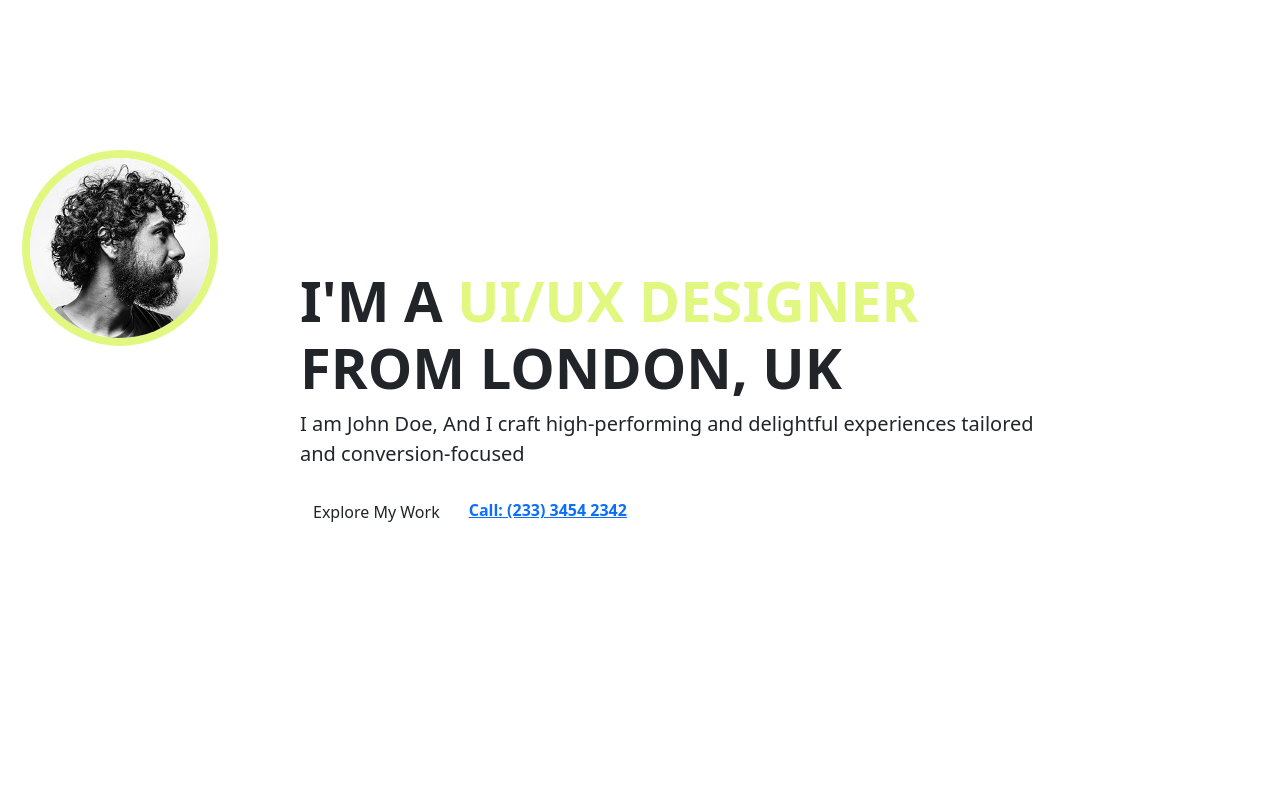
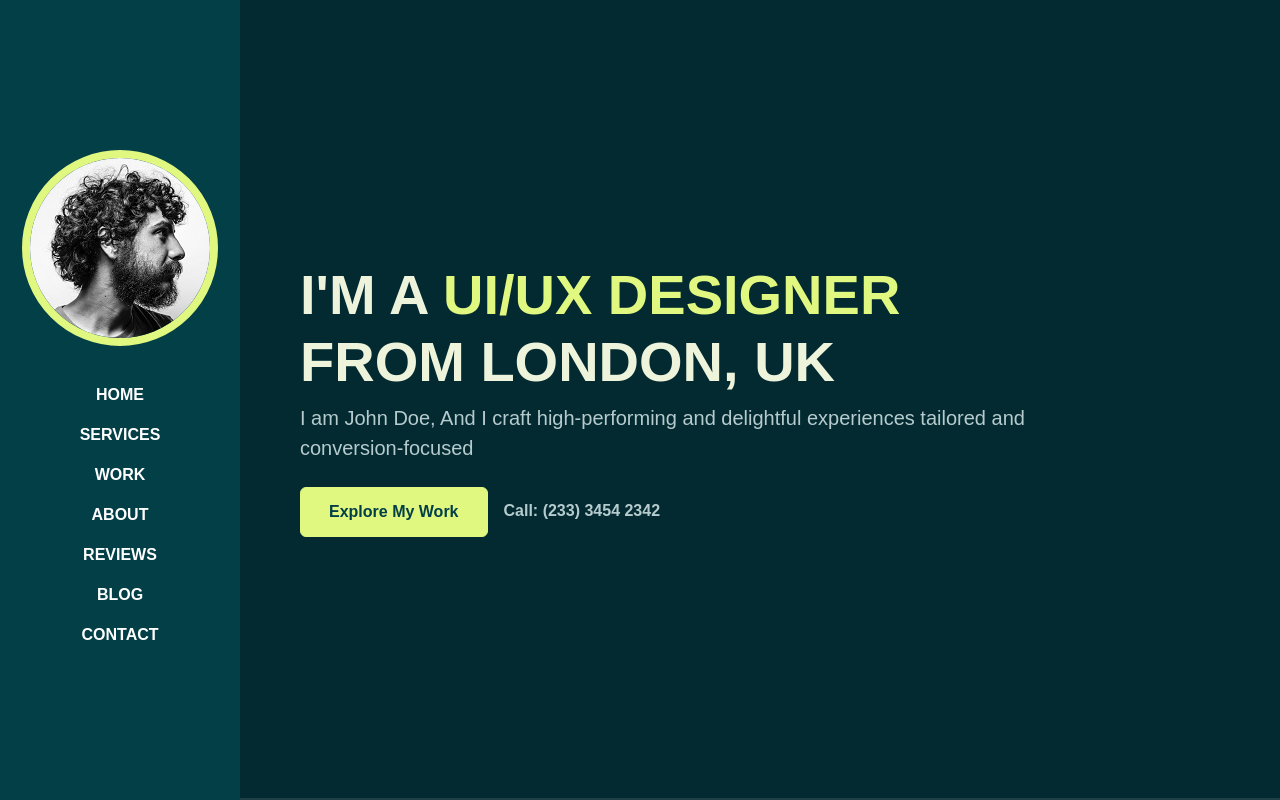
Before and after one commit to tehcmanmax/html-css-to-angular17, an Angular app: page / in a window 1280 px wide. Shown: the top 800 px of the page. Built offline with nearby package versions, Linux system fonts and the light colour scheme; a web font is replaced by a local one.

Commit message:
fix/navbar-scrollspy

```diff
--- a/angular.json
+++ b/angular.json
@@ -30,7 +30,6 @@
               "src/assets"
             ],
             "styles": [
-              "src/styles.scss",
               "src/assets/css/bootstrap.min.css",
               "src/assets/css/aos.css",
               "src/assets/css/line-awesome.min.css",
--- a/src/app/app.component.html
+++ b/src/app/app.component.html
@@ -1,5 +1,6 @@
 <app-category-navbar></app-category-navbar>
 <div id="content-wrapper">
+  <div tabindex="0" data-bs-spy="scroll" data-bs-target="#navbarNav">
     <app-home></app-home>
     <app-services></app-services>
     <app-work></app-work>
@@ -9,3 +10,4 @@
     <app-contact></app-contact>
     <app-footer></app-footer>
   </div>
+</div>
--- a/src/app/layouts/category-navbar/category-navbar.component.scss
+++ b/src/app/layouts/category-navbar/category-navbar.component.scss
@@ -1,17 +1,19 @@
+@use "../../../styles.scss";
+
 .navbar {
-    background-color: var(--color-base);
+  background-color: styles.$color-base;
 }
 
 .navbar .nav-link {
-    font-weight: 700;
-    text-transform: uppercase;
-    color: #fff;
+  font-weight: 700;
+  text-transform: uppercase;
+  color: #fff;
 }
 
 .navbar .nav-link:hover {
-    color: var(--color-brand);
+  color: styles.$color-brand;
 }
 
 .navbar .nav-link.active {
-    color: var(--color-brand);
+  color: styles.$color-brand;
 }
--- a/src/styles.scss
+++ b/src/styles.scss
@@ -77,24 +77,7 @@ img {
   color: $color-base;
 }
 
-/* NAVBAR */
-.navbar {
-  background-color: $color-base;
-}
 
-.navbar .nav-link {
-  font-weight: 700;
-  text-transform: uppercase;
-  color: #fff;
-}
-
-.navbar .nav-link:hover {
-  color: $color-brand;
-}
-
-.navbar .nav-link.active {
-  color: $color-brand;
-}
 
 @media (min-width: 992px) {
   .navbar {
```
Lines whose indentation alone changed are shown as unchanged.
